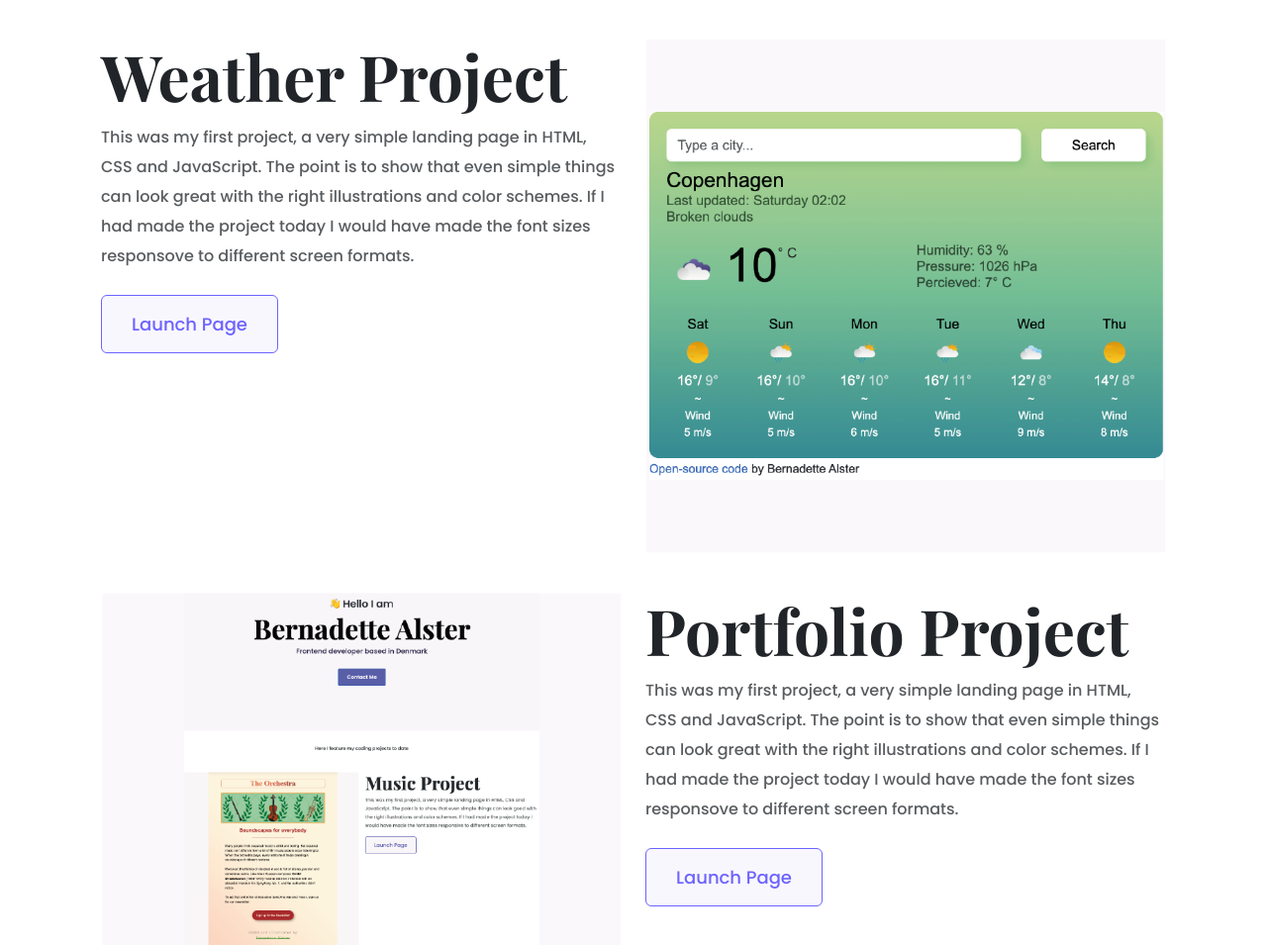
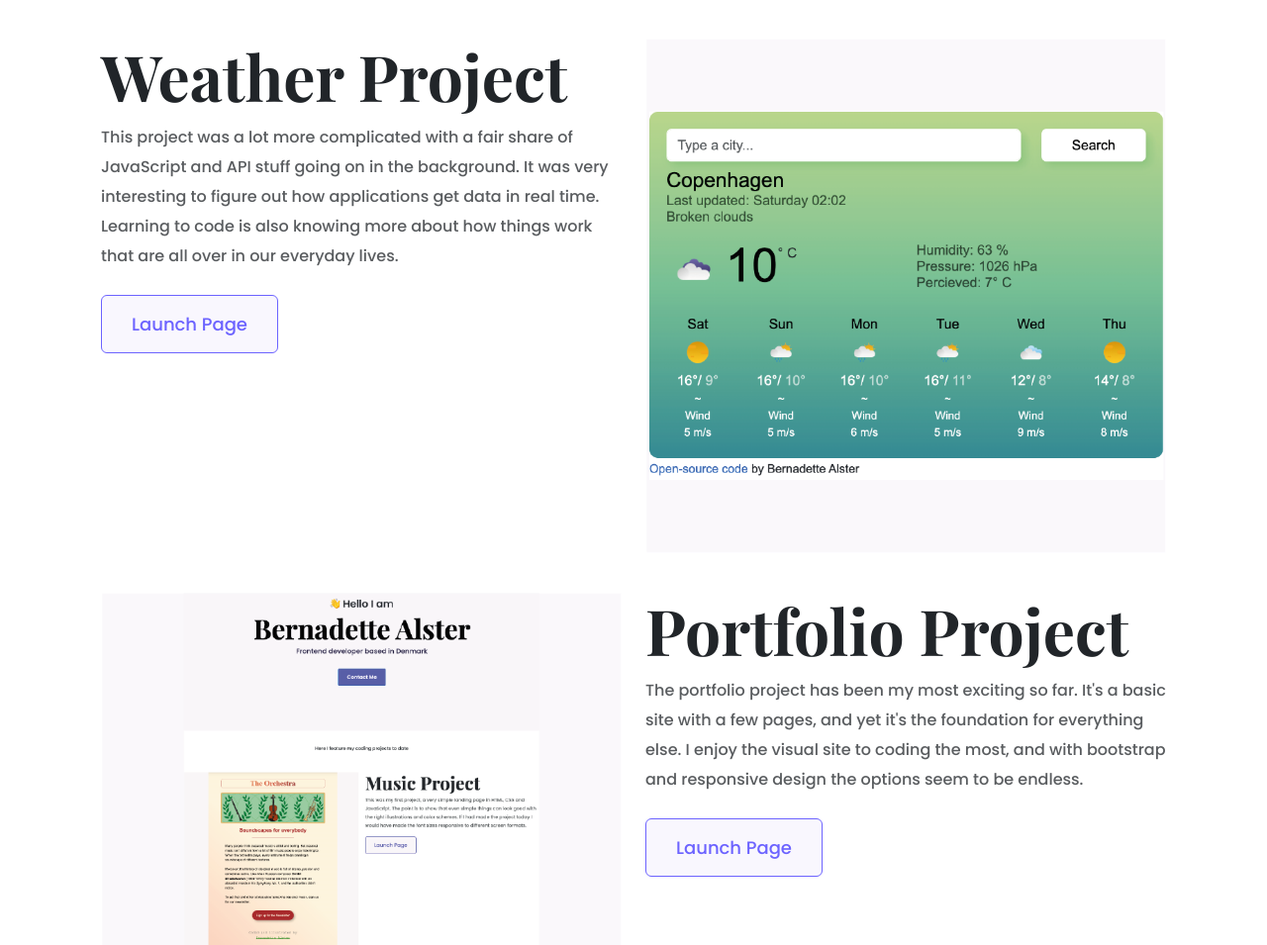
Before and after one commit to TheAkturus/my-portfolio-project, a plain HTML site: page index.html in a window 1280 px wide. Shown: the part 1302-2257 px from the top of the page at 99% size. Drawn offline with nearby package versions, Linux system fonts and the light colour scheme.

Commit message:
Image texts added

```diff
--- a/index.html
+++ b/index.html
@@ -50,7 +50,7 @@
           <div class="project-description">
             <h4 class="mb-2">Music Project</h4>
             <p class="mb-4 text-muted">
-              This was my first project, a very simple landing page in HTML, CSS
+              This was my first project, a very basic landing page in HTML, CSS
               and JavaScript. The point is to show that even simple things can
               look good with the right illustrations and color schemes. If I had
               made the project today I would have made the font sizes responsive
@@ -65,11 +65,11 @@
           <div class="project-description">
             <h4 class="mb-2">Weather Project</h4>
             <p class="mb-4 text-muted">
-              This was my first project, a very simple landing page in HTML, CSS
-              and JavaScript. The point is to show that even simple things can
-              look great with the right illustrations and color schemes. If I
-              had made the project today I would have made the font sizes
-              responsove to different screen formats.
+              This project was a lot more complicated with a fair share of
+              JavaScript and API stuff going on in the background. It was very
+              interesting to figure out how applications get data in real time.
+              Learning to code is also knowing more about how things work that
+              are all over in our everyday lives.
             </p>
             <a href="#" class="btn btn-branding">Launch Page</a>
           </div>
@@ -86,11 +86,11 @@
           <div class="project-description">
             <h4 class="mb-2">Portfolio Project</h4>
             <p class="mb-4 text-muted">
-              This was my first project, a very simple landing page in HTML, CSS
-              and JavaScript. The point is to show that even simple things can
-              look great with the right illustrations and color schemes. If I
-              had made the project today I would have made the font sizes
-              responsove to different screen formats.
+              The portfolio project has been my most exciting so far. It's a
+              basic site with a few pages, and yet it's the foundation for
+              everything else. I enjoy the visual site to coding the most, and
+              with bootstrap and responsive design the options seem to be
+              endless.
             </p>
             <a href="#" class="btn btn-branding">Launch Page</a>
           </div>
```
